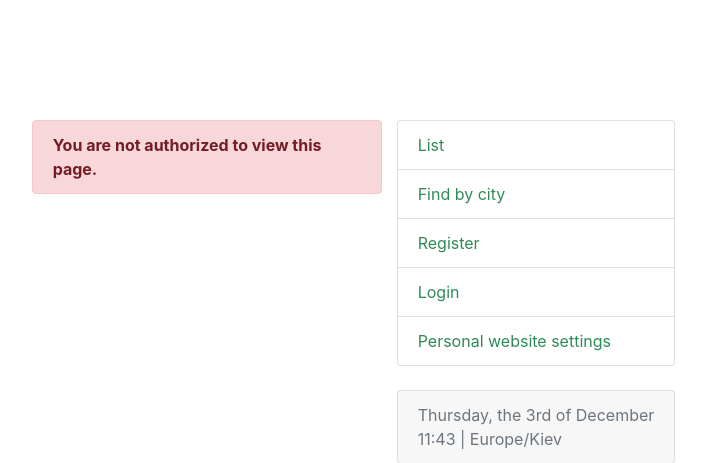
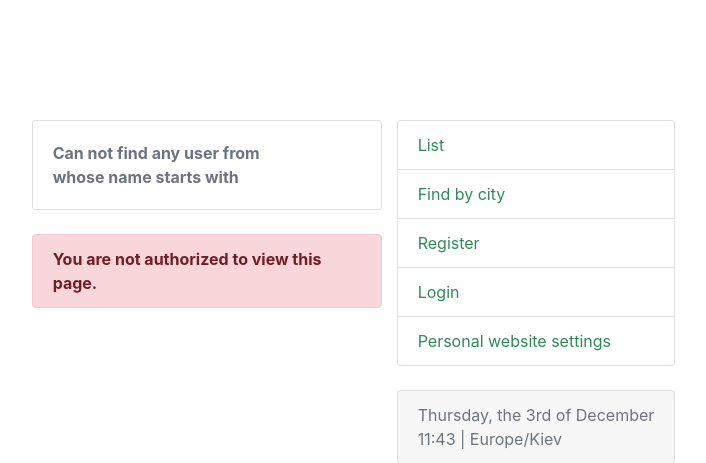
Before and after one commit to vladyslav-zelenyi/Siteweather, a Django app: page /siteweather/registered_users/ in a window 1280 px wide. Shown: the top 463 px of the page, without its empty margins (294-1000 px from the left). Run offline with Django 3.2, Linux system fonts and the light colour scheme; parts of the project's set-up code (start-up, migrations or seed data) failed here and were passed over; some libraries are stand-ins or nearby versions.

Commit message:
Light edits in restricting access system.

```diff
--- a/siteweather/templates/siteweather/registered_users.html
+++ b/siteweather/templates/siteweather/registered_users.html
@@ -16,6 +16,16 @@
 {% endblock %}
 
 {% block content %}
+    {% if not profile %}
+        <div class="card card-body text-muted">
+            <strong>
+                Can not find any user from {{ request.GET.dict.city_name_filter|correct_name }}
+                <br>
+                whose name starts with {{ request.GET.dict.first_name_filter|correct_name }} {{ request.GET.dict.last_name_filter|correct_name }}
+            </strong>
+        </div>
+        <br>
+    {% endif %}
     {% if user.role == 'Premium' or user.is_superuser %}
         <div class="list-group">
             {% for person in profile %}
@@ -27,6 +37,7 @@
                 </a>
             {% endfor %}
         </div>
+        <br>
         <form action="{% url 'siteweather:users_list' %}" method="get" autocomplete="off">
             <label for="id_city_name_filter">
                 City:
--- a/siteweather/views.py
+++ b/siteweather/views.py
@@ -4,7 +4,7 @@ import requests
 
 from datetime import datetime
 
-from django.contrib.auth.mixins import PermissionRequiredMixin, UserPassesTestMixin
+from django.contrib.auth.mixins import UserPassesTestMixin
 from django.contrib.auth.models import Group
 from django.contrib.auth.views import LoginView
 
@@ -26,6 +26,8 @@ class RegisterFormView(View):
     template_name = 'registration/registration.html'
 
     def get(self, request, *args, **kwargs):
+        if self.request.user.is_authenticated:
+            return redirect('siteweather:profile', pk=self.request.user.pk)
         form = self.form_class(request.user)
         return render(request, self.template_name, {'form': form})
 
@@ -71,6 +73,8 @@ class UserLoginFormView(LoginView):
     template_name = 'registration/login.html'
 
     def get(self, request, *args, **kwargs):
+        if self.request.user.is_authenticated:
+            return redirect('siteweather:profile', pk=self.request.user.pk)
         form = self.form_class(request.user)
         return render(request, self.template_name, {'form': form})
 
--- a/templates/inc/_sidebar.html
+++ b/templates/inc/_sidebar.html
@@ -16,7 +16,7 @@
         <a href="/profile/{{ user.pk }}/" class="list-group-item list-group-item-action border-top-0">
             Profile
         </a>
-        {% if user.role == '2' or user.is_superuser %}
+        {% if user.role == 'Premium' or user.is_superuser %}
             <a href="{% url 'siteweather:users_list' %}" class="list-group-item list-group-item-action border-top-0">
                 List of users
             </a>
```
Also changed, not shown: siteweather/templates/siteweather/home.html (+8 -0 lines).
